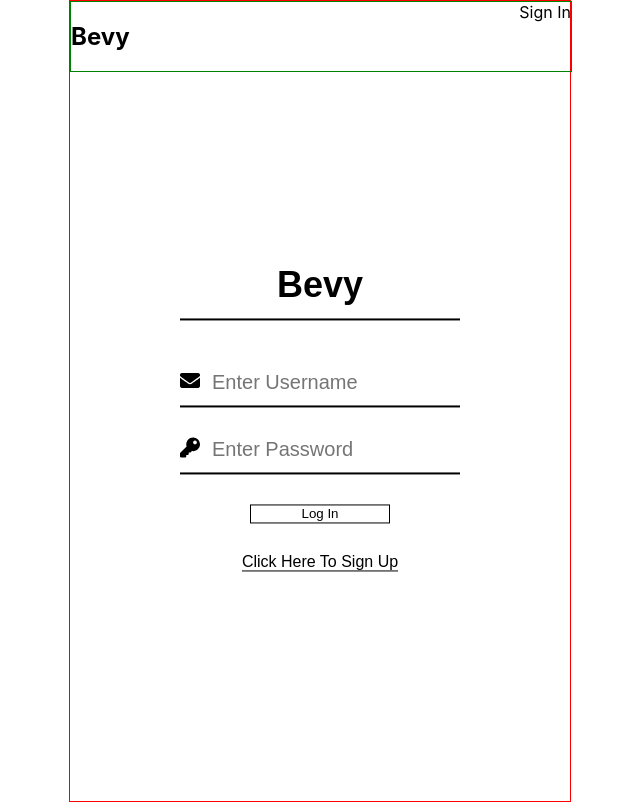
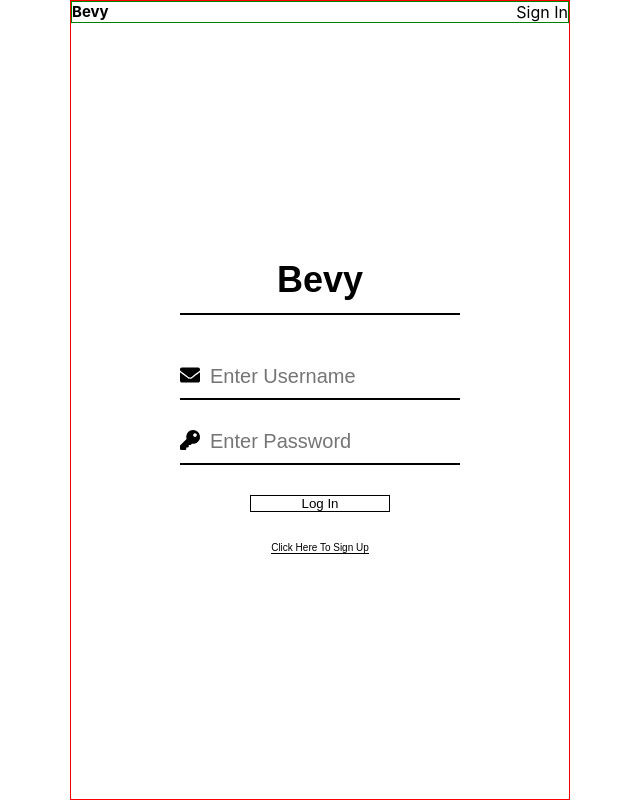
Before and after one commit to clintKunz/HackathonBevy, a React (Create React App) app in the folder front-end/: page /login in a window 1280 px wide. Shown: the whole page, without its empty margins (320-960 px from the left). Built offline with nearby package versions, Linux system fonts and the light colour scheme.

Commit message:
add general layout

```diff
--- a/front-end/src/components/Login.js
+++ b/front-end/src/components/Login.js
@@ -18,7 +18,6 @@ const StyledLoginComp = styled.div`
   h1 {
     font-size: 36px;
     border-bottom: 2px solid black;
-    // border-radius: 3%;
     margin-bottom: 30px;
     padding: 12px 0;
   }
@@ -43,14 +42,15 @@ const StyledLoginComp = styled.div`
     }
     .login-btn {
       margin: 20px auto 30px auto;
-      border: 1px solid black;
       background: none;
       width: 50%;
       transition: all 0.3s 0.3s ease-in-out;
       position: relative;
+      border: 1px solid black;
       span {
         position: relative;
         z-index: 10;
+        border: none;
       }
       &::before {
         content: "";
--- a/front-end/src/index.css
+++ b/front-end/src/index.css
@@ -1,6 +1,13 @@
-body {
+* {
   margin: 0;
   padding: 0;
+  box-sizing: inherit;
+}
+html {
+  font-size: 62.5%;
+}
+body {
+  box-sizing: border-box;
   font-family: -apple-system, BlinkMacSystemFont, "Segoe UI", "Roboto", "Oxygen",
     "Ubuntu", "Cantarell", "Fira Sans", "Droid Sans", "Helvetica Neue",
     sans-serif;
```
